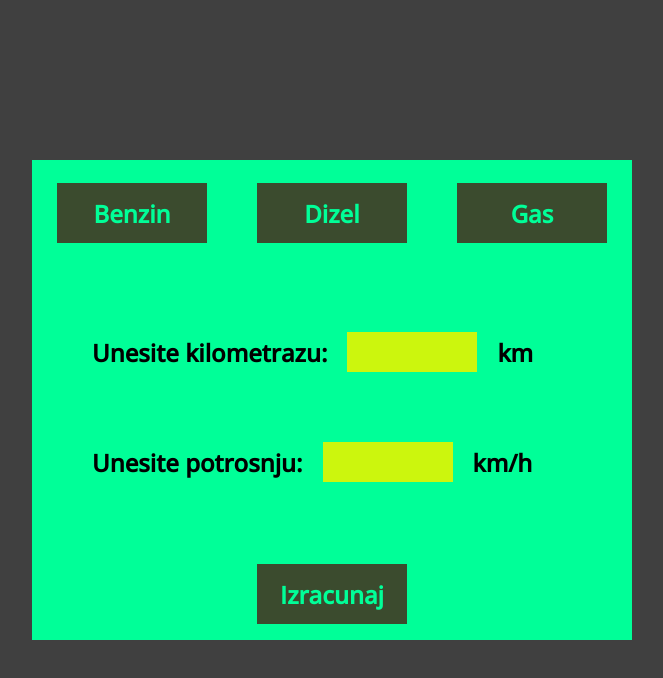
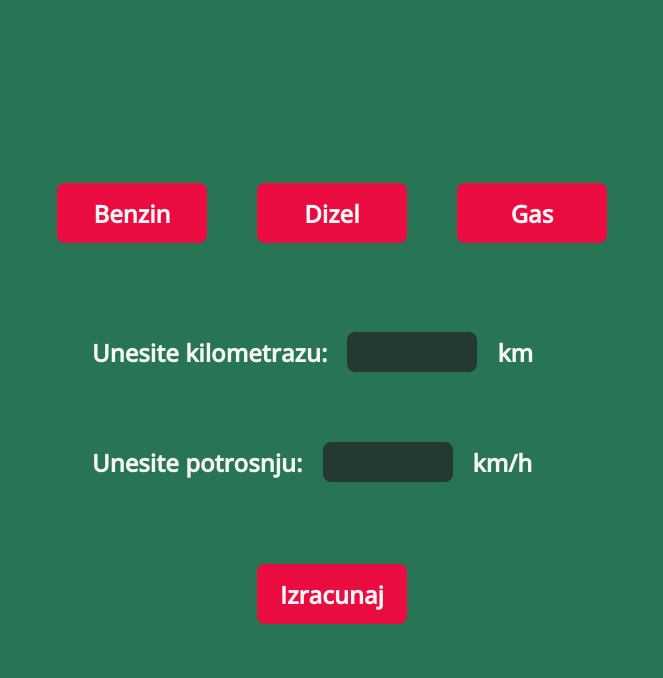
Before and after one commit to MuseGr/racunjanjePotrosnje, a plain HTML site: page index.html in a window 1280 px wide. Shown: the whole page, without its empty margins (308-971 px from the left). Drawn offline with nearby package versions, Linux system fonts and the light colour scheme.

Commit message:
popravljen dizajn

```diff
--- a/index.html
+++ b/index.html
@@ -9,9 +9,9 @@
 <body>
     <div class="container">
         <div class="buttons">
-            <button class="btn-gorivo benzin">Benzin</button>
-            <button class="btn-gorivo dizel">Dizel</button>
-            <button class="btn-gorivo gas">Gas</button>
+            <button id="benzin" class="btn-gorivo">Benzin</button>
+            <button id="dizel" class="btn-gorivo">Dizel</button>
+            <button id="gas" class="btn-gorivo">Gas</button>
         </div>
         <div class="input-container">
             <div class="kilometraza">
--- a/style.css
+++ b/style.css
@@ -1,4 +1,14 @@
 @import url('https://fonts.googleapis.com/css2?family=Lato&family=Open+Sans:wght@500&display=swap');
+:root{
+    --main-green: #277554;
+    --dark-green: #243A31;
+    --light-green: #00FF92;
+    --mid-green: #00FF92;
+    --main-red: #9C344C;
+    --mid-red: #EA0C40;
+    --light-red: #FF003B;
+}
+
 *{
     margin: 0;
     padding: 0;
@@ -7,12 +17,12 @@ body{
     display: flex;
     justify-content: center;
     align-items: center;
-    background-color: rgb(64, 64, 64);
+    background-color: var(--main-green);
 }
 .container{
     width: clamp(200px, 80%, 600px);
     height: clamp(300px, 60%, 700px);
-    background-color: #00FF98;
+    /* background-color: #00FF98; */
     display: flex;
     flex-direction: column;
     justify-content: space-around;
@@ -33,15 +43,16 @@ button{
     height: 60px;
     border: none;
     cursor: pointer;
+    border-radius: 0.5rem;
     font-family: 'Open Sans', sans-serif;
     font-size: x-large;
     font-weight: bolder;
-    background-color: #3B4B2E;
-    color: #00FF98;
+    background-color: var(--mid-red);
+    color: whitesmoke;
 }
 .button-active{
-    background-color: #D1FF00;
-    color: #243A31;
+    background-color: var(--dark-green);
+    color: var(--light-red);
 }
 
 .input-container{
@@ -55,6 +66,7 @@ button{
 }
 p, input{
     font-family: 'Open Sans', sans-serif;
+    color: whitesmoke;
 }
 p{
     font-size: x-large;
@@ -65,9 +77,11 @@ input{
     height: 40px;
     width: 130px;
     border: none;
+    border-radius: 0.5rem;
     font-size: large;
-    background-color: #CCF60D;
-    color: #000000;
+    background-color: var(--dark-green);
+    color: smoke-white;
+    padding-left: 2.5%;
 }
 input:focus{
     border: none;
```
